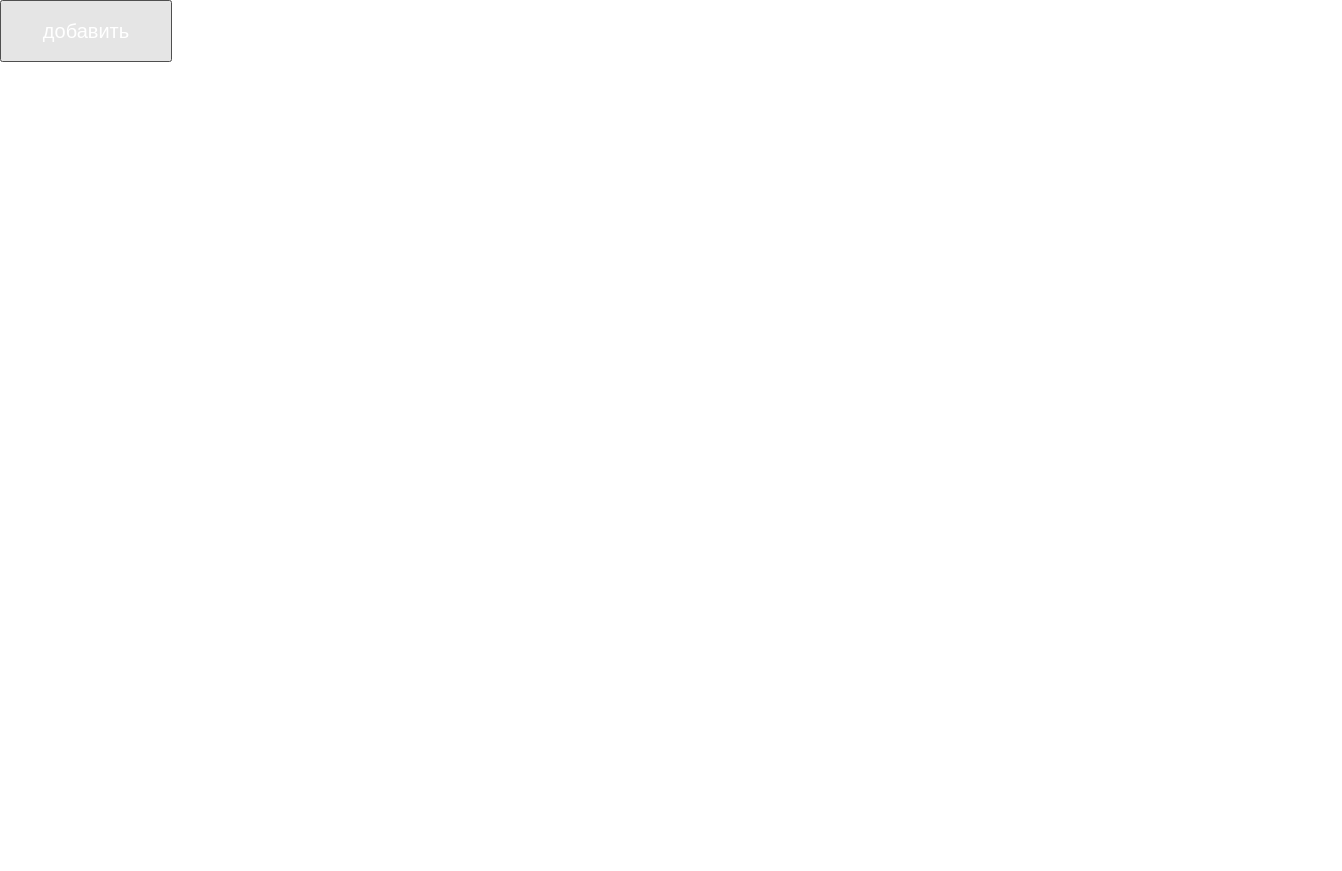
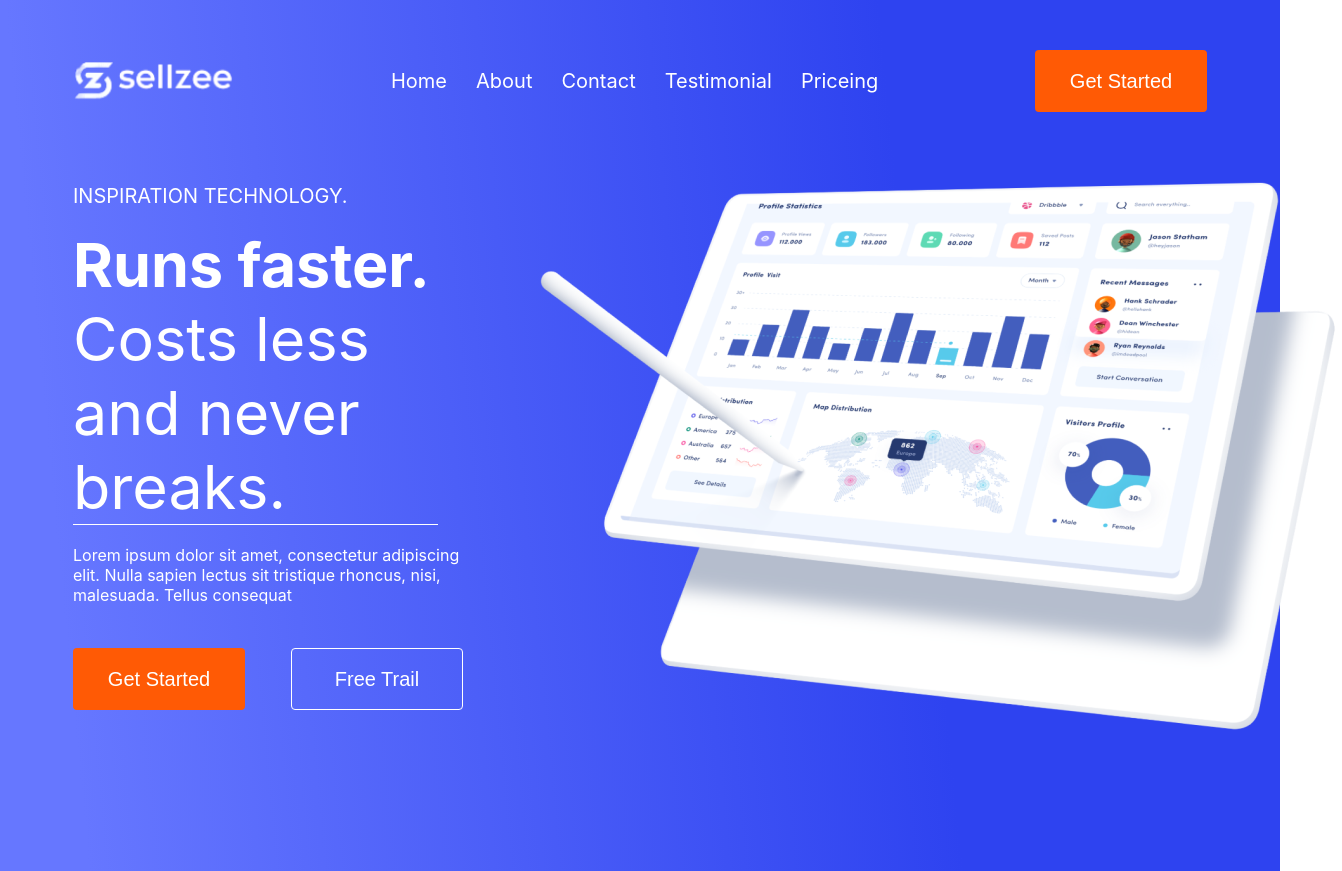
Before and after one commit to Anatoliy-1986/saas-sellzee, a React (Create React App) app: page / in a window 1280 px wide. Shown: the whole page, 1342 px wide, since content can reach past the window. Before the commit the page ends 800 px from the top, so only its background shows below. Built offline with nearby package versions, Linux system fonts and the light colour scheme.

Commit message:
third commit

```diff
--- a/src/App.js
+++ b/src/App.js
@@ -1,16 +1,14 @@
 import React from 'react';
-import './App.css';
-import {Button} from './elements'
-import ButtonGetStarted from './ButtonGetStarted';
-import styled, { css } from 'styled-components';
+import About from './components/about/index';
+import GlobalStyles from './GlobalStyles';
 
 function App() {
 
-
-
   return (
-  <Button type="main">добавить</Button>
-
+  <>
+  <GlobalStyles />
+  <About />
+  </>
   );
 }
 
--- a/src/App.tsx
+++ b/src/App.tsx
@@ -1,7 +1,5 @@
-import React from 'react';
 import logo from './logo.svg';
 import './App.css';
-import ButtonGetStarted from './ButtonGetStarted';
 
 function App() {
   return (
@@ -20,7 +18,6 @@ function App() {
         >
           Learn React
         </a>
-
       </header>
     </div>
 
--- a/src/ButtonGetStarted.js
+++ /dev/null
@@ -1,25 +0,0 @@
-import React from 'react';
-import styled, { css } from 'styled-components';
-
-      const ButtonGetStarted = props => {
-
-        const Button = styled.button`
-        width: 172px;
-        height: 62px;
-        font-size:20px;
-        text-align: center;
-        color: white;
-        background-color:#FF5A05;
-        border: none;
-      `;
-
-
-        return (
-            <>
-            <Button onClick={props.onChangeText}>Get Started</Button>
-            </>
-        )
-    }
-
-
-  export default ButtonGetStarted;
--- /dev/null
+++ b/src/GlobalStyles.js
@@ -0,0 +1,10 @@
+import { createGlobalStyle } from 'styled-components';
+
+const GlobalStyle = createGlobalStyle`
+ body {
+
+    font-family: 'Inter', sans-serif;
+  }
+`;
+
+export default GlobalStyle;
--- /dev/null
+++ b/src/components/about/elements.js
@@ -0,0 +1,57 @@
+import styled from 'styled-components';
+
+export const Div = styled.div`
+background: linear-gradient(264.47deg, #2E43F0 29.39%, #6677FF 93.49%);
+position: relative;
+padding: 50px 0 71px 0;
+`;
+
+export const Flex = styled.div`
+display: flex;
+flex-direction: ${props => props.direction || 'row'};
+align-items: ${props => props.align || 'stretch'};
+justify-content: ${props => props.justify || 'stretch'};
+margin: ${({margin}) => margin || '0'};
+box-sizing: border-box;
+
+max-width:${({width}) => width || '100%'};
+`
+export const Paragraph = styled.div`
+font-size: ${({size}) => size || '20px'};
+text-transform: ${props => props.secondary ? 'none' : 'uppercase'};
+color: #FFFFFF;
+margin: ${({margin}) => margin || '0'};
+`
+export const Line = styled.div`
+border-bottom: 1px solid #FFFFFF;
+width:365px;
+`
+
+export const Button = styled.button`
+width: 172px;
+height: 62px;
+font-size:20px;
+text-align: center;
+color: white;
+background-color: ${props => props.secondary ? 'transparent' : '#FF5A05'};
+border-radius: 4px;
+border: ${props => props.secondary ? '1px solid white' : 'none'};
+`;
+
+export const Link = styled.a`
+padding-right: ${({padding}) => padding || '0'};
+font-size:20px;
+text-align: center;
+color: white;
+font-family: Inter;
+text-decoration: none;
+&:hover {
+text-decoration: underline;
+  }
+`;
+
+export const Image = styled.img`
+position:absolute;
+margin:50px 0 0 67px;
+  }
+`;
--- /dev/null
+++ b/src/components/about/index.js
@@ -0,0 +1,55 @@
+import React from 'react';
+import pad from './pad.png';
+import logo from './logo.png';
+import {Div, Button, Flex, Link, Paragraph, Line, Image} from './elements';
+/*import {Button} from './elements';
+import {Flex} from './elements';
+import {Link} from './elements';
+import {Paragraph} from './elements';
+import {Line} from './elements';
+import {Image} from './elements';*/
+
+
+
+
+function About () {
+
+    return (
+        <>
+        <Div>
+        <Flex width="1134px" direction="column" margin=" 0 auto">
+        <Flex justify="space-between" align="center">
+        <img src={logo} alt="logo" height="43px"/>
+        <Flex align="center" justify="space-between" >
+         <Link href="#" padding="29px">Home</Link>
+         <Link href="#" padding="29px">About</Link>
+         <Link href="#" padding="29px">Contact</Link>
+         <Link href="#" padding="29px">Testimonial</Link>
+         <Link href="#">Priceing</Link>
+         </Flex>
+         <Button>Get Started</Button>
+        </Flex>
+
+        <Flex>
+        <Flex direction="column" margin="72px 0 90px" width="390px">
+        <Paragraph>Inspiration Technology.</Paragraph>
+        <Paragraph size="61px" secondary margin="20px 0 0"><strong>Runs faster.</strong> Costs less and never breaks.</Paragraph>
+        <Line></Line>
+        <Paragraph size="16px" secondary margin="20px 0 0">Lorem ipsum dolor sit amet, consectetur adipiscing elit. Nulla sapien
+             lectus sit tristique rhoncus, nisi, malesuada. Tellus consequat</Paragraph>
+             <Flex justify="space-between" margin="43px 0 0">
+             <Button>Get Started</Button>
+             <Button secondary>Free Trail</Button>
+             </Flex>
+             </Flex>
+        <Flex>
+        <Image src={pad} alt="pad" />
+        </Flex>
+        </Flex>
+        </Flex>
+        </Div>
+        </>
+    )
+}
+
+  export default About;
--- a/src/elements.js
+++ b/src/elements.js
@@ -6,6 +6,9 @@ height: 62px;
 font-size:20px;
 text-align: center;
 color: white;
-background-color: ${(props) => (!!props.type && props.type === 'secondary') ? 'transparent' : '#FF5A05'}
+background-color: ${props => props.secondary ? 'none' : '#FF5A05'};
+
 border: none;
 `;
+
+//${(props) => (!!props.type && props.type === 'secondary') ? 'none' : '#FF5A05'};
--- a/src/index.tsx
+++ b/src/index.tsx
@@ -2,7 +2,6 @@ import React from 'react';
 import ReactDOM from 'react-dom';
 import './index.css';
 import App from './App';
-
 import reportWebVitals from './reportWebVitals';
 
 ReactDOM.render(
```
Also changed, not shown: src/components/about/logo.png (added), src/components/about/pad.png (added).
